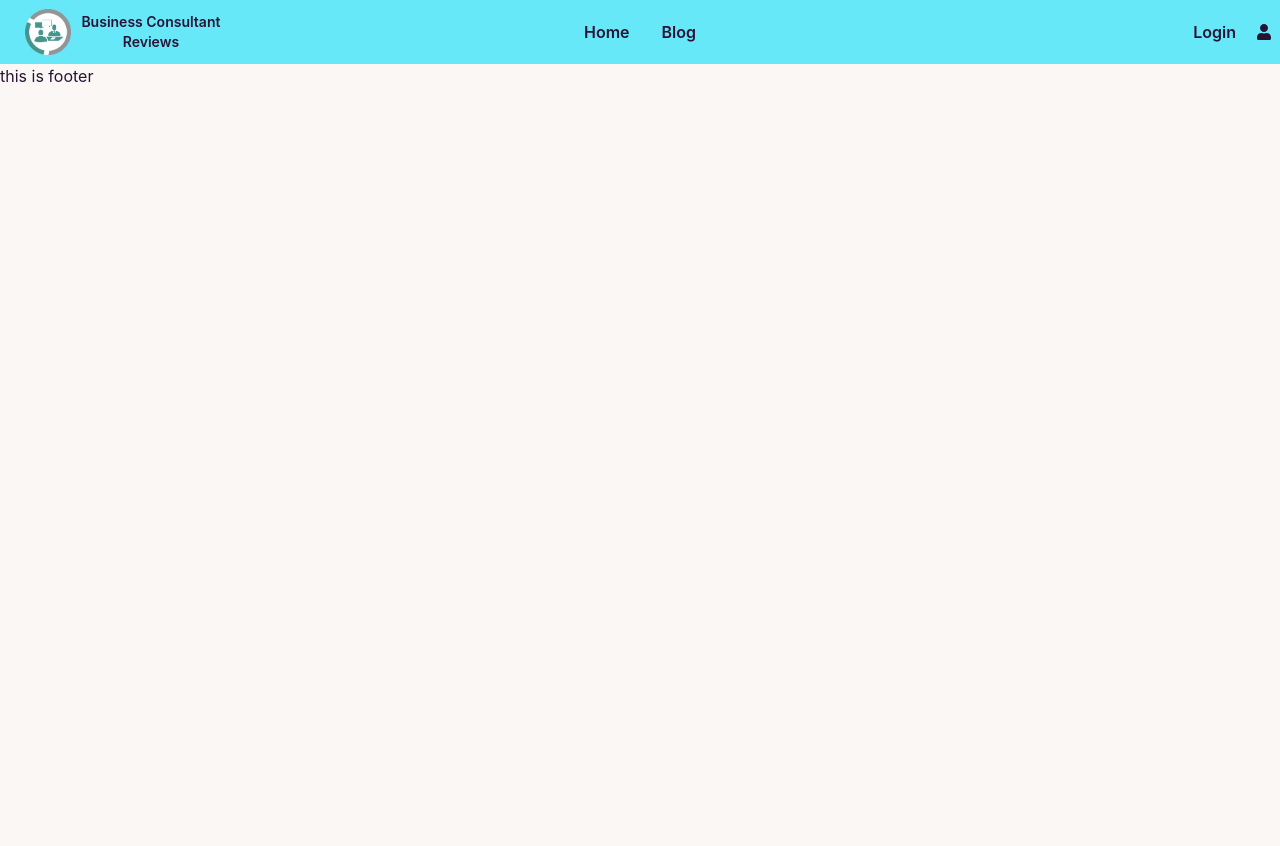
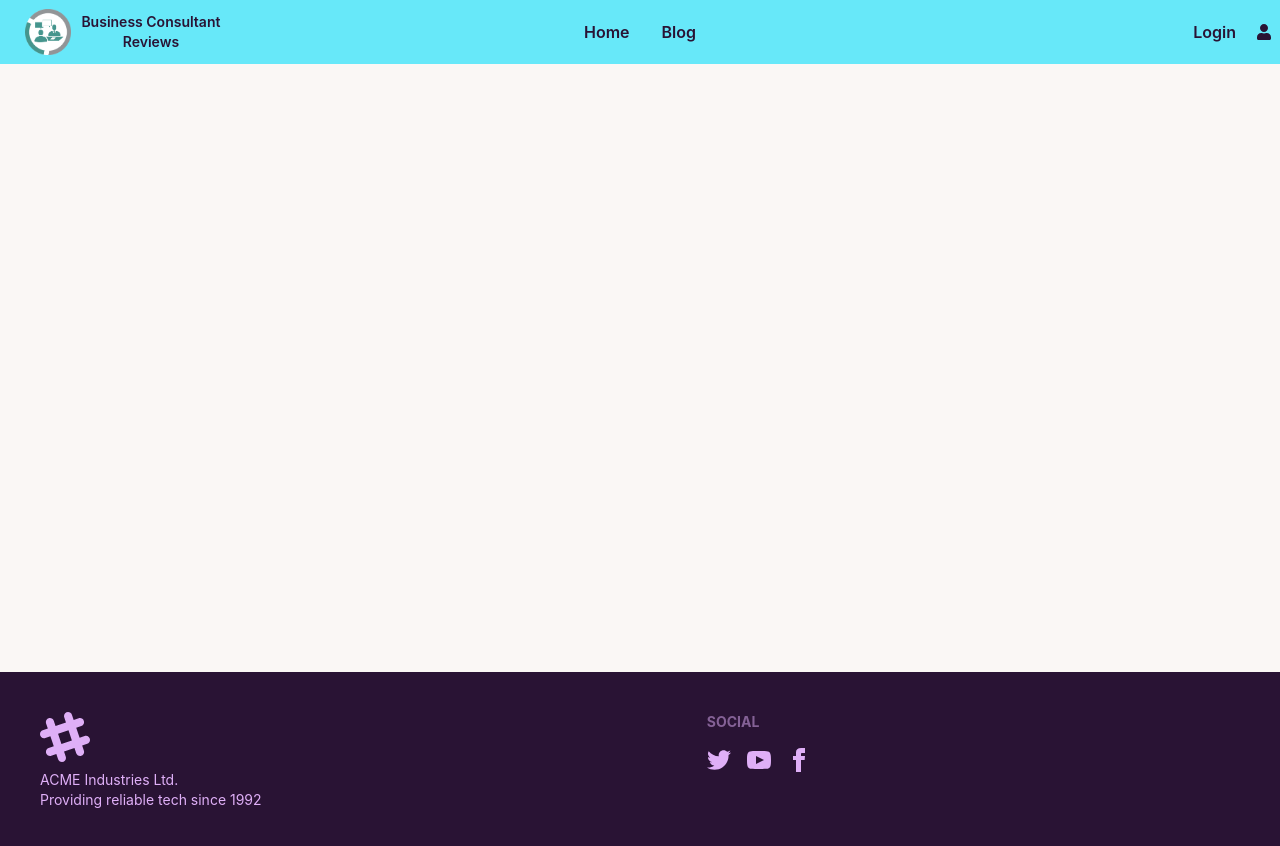
Before and after one commit to siamshahriar/business-cons-service-client, a React (Create React App) app: page / in a window 1280 px wide. Shown: the top 846 px of the page. Before the commit the page ends 800 px from the top, so only its background shows below. Built offline with nearby package versions, Linux system fonts and the light colour scheme.

Commit message:
footer done

```diff
--- /dev/null
+++ b/src/Components/Pages/Shared/Footer/Footer.css
@@ -0,0 +1,4 @@
+.footerContainer {
+  position: relative;
+  bottom: -76vh;
+}
--- a/src/Components/Pages/Shared/Footer/Footer.js
+++ b/src/Components/Pages/Shared/Footer/Footer.js
@@ -1,9 +1,67 @@
 import React from "react";
+import "./Footer.css";
 
 const Footer = () => {
   return (
-    <div>
-      <h2>this is footer</h2>
+    <div className="footerContainer">
+      <footer className="footer p-10 bg-neutral text-neutral-content">
+        <div>
+          <svg
+            width="50"
+            height="50"
+            viewBox="0 0 24 24"
+            xmlns="http://www.w3.org/2000/svg"
+            fillRule="evenodd"
+            clipRule="evenodd"
+            className="fill-current"
+          >
+            <path d="M22.672 15.226l-2.432.811.841 2.515c.33 1.019-.209 2.127-1.23 2.456-1.15.325-2.148-.321-2.463-1.226l-.84-2.518-5.013 1.677.84 2.517c.391 1.203-.434 2.542-1.831 2.542-.88 0-1.601-.564-1.86-1.314l-.842-2.516-2.431.809c-1.135.328-2.145-.317-2.463-1.229-.329-1.018.211-2.127 1.231-2.456l2.432-.809-1.621-4.823-2.432.808c-1.355.384-2.558-.59-2.558-1.839 0-.817.509-1.582 1.327-1.846l2.433-.809-.842-2.515c-.33-1.02.211-2.129 1.232-2.458 1.02-.329 2.13.209 2.461 1.229l.842 2.515 5.011-1.677-.839-2.517c-.403-1.238.484-2.553 1.843-2.553.819 0 1.585.509 1.85 1.326l.841 2.517 2.431-.81c1.02-.33 2.131.211 2.461 1.229.332 1.018-.21 2.126-1.23 2.456l-2.433.809 1.622 4.823 2.433-.809c1.242-.401 2.557.484 2.557 1.838 0 .819-.51 1.583-1.328 1.847m-8.992-6.428l-5.01 1.675 1.619 4.828 5.011-1.674-1.62-4.829z"></path>
+          </svg>
+          <p>
+            ACME Industries Ltd.
+            <br />
+            Providing reliable tech since 1992
+          </p>
+        </div>
+        <div>
+          <span className="footer-title">Social</span>
+          <div className="grid grid-flow-col gap-4">
+            <a>
+              <svg
+                xmlns="http://www.w3.org/2000/svg"
+                width="24"
+                height="24"
+                viewBox="0 0 24 24"
+                className="fill-current"
+              >
+                <path d="M24 4.557c-.883.392-1.832.656-2.828.775 1.017-.609 1.798-1.574 2.165-2.724-.951.564-2.005.974-3.127 1.195-.897-.957-2.178-1.555-3.594-1.555-3.179 0-5.515 2.966-4.797 6.045-4.091-.205-7.719-2.165-10.148-5.144-1.29 2.213-.669 5.108 1.523 6.574-.806-.026-1.566-.247-2.229-.616-.054 2.281 1.581 4.415 3.949 4.89-.693.188-1.452.232-2.224.084.626 1.956 2.444 3.379 4.6 3.419-2.07 1.623-4.678 2.348-7.29 2.04 2.179 1.397 4.768 2.212 7.548 2.212 9.142 0 14.307-7.721 13.995-14.646.962-.695 1.797-1.562 2.457-2.549z"></path>
+              </svg>
+            </a>
+            <a>
+              <svg
+                xmlns="http://www.w3.org/2000/svg"
+                width="24"
+                height="24"
+                viewBox="0 0 24 24"
+                className="fill-current"
+              >
+                <path d="M19.615 3.184c-3.604-.246-11.631-.245-15.23 0-3.897.266-4.356 2.62-4.385 8.816.029 6.185.484 8.549 4.385 8.816 3.6.245 11.626.246 15.23 0 3.897-.266 4.356-2.62 4.385-8.816-.029-6.185-.484-8.549-4.385-8.816zm-10.615 12.816v-8l8 3.993-8 4.007z"></path>
+              </svg>
+            </a>
+            <a>
+              <svg
+                xmlns="http://www.w3.org/2000/svg"
+                width="24"
+                height="24"
+                viewBox="0 0 24 24"
+                className="fill-current"
+              >
+                <path d="M9 8h-3v4h3v12h5v-12h3.642l.358-4h-4v-1.667c0-.955.192-1.333 1.115-1.333h2.885v-5h-3.808c-3.596 0-5.192 1.583-5.192 4.615v3.385z"></path>
+              </svg>
+            </a>
+          </div>
+        </div>
+      </footer>
     </div>
   );
 };
```
